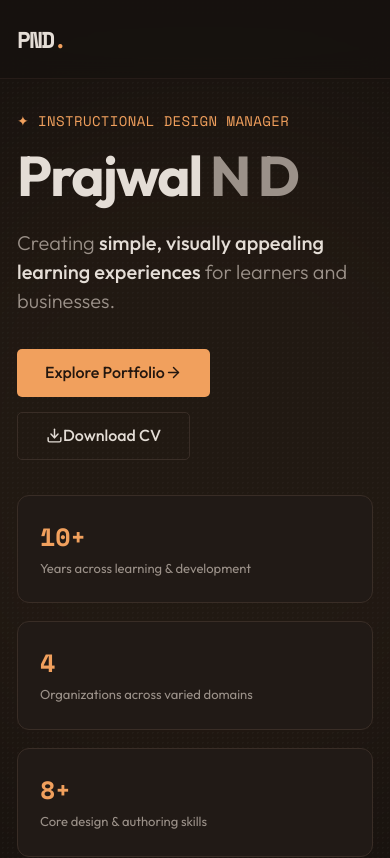
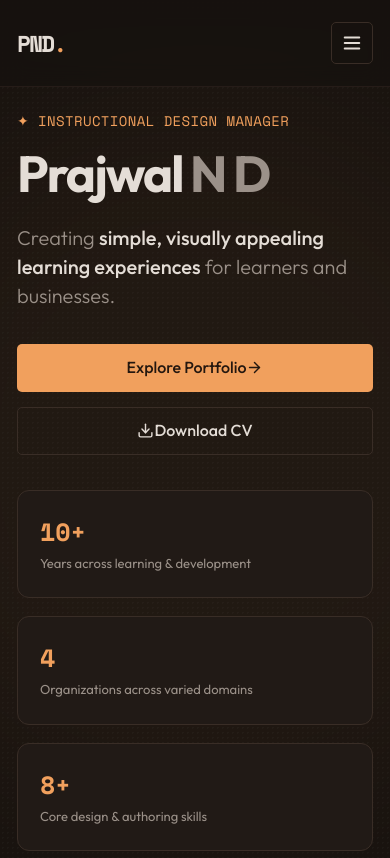
Before and after one commit to Ccynthiafds94/Prajwal_ND_Portfolio, a Next.js app: page / in a window 390 px wide. Shown: the top 858 px of the page. Built offline with nearby package versions, Linux system fonts and the light colour scheme.

Commit message:
Portfolio Mobile CSS changes

```diff
--- a/app/globals.css
+++ b/app/globals.css
@@ -71,6 +71,25 @@ a {
 nav {
   display: flex;
   gap: 30px
+}
+
+.menu-toggle {
+  display: none;
+  align-items: center;
+  justify-content: center;
+  width: 42px;
+  height: 42px;
+  padding: 0;
+  border: 1px solid var(--border);
+  border-radius: 5px;
+  background: transparent;
+  color: var(--fg);
+  cursor: pointer
+}
+
+.menu-toggle:hover {
+  border-color: var(--accent);
+  color: var(--accent)
 }
 
 nav a {
@@ -502,7 +521,35 @@ footer {
 
 @media(max-width:780px) {
   nav {
+    display: none;
+    position: absolute;
+    top: calc(100% + 1px);
+    left: 17px;
+    right: 17px;
+    flex-direction: column;
+    gap: 0;
+    padding: 10px;
+    background: var(--card);
+    border: 1px solid var(--border);
+    border-radius: 8px;
+    box-shadow: 0 18px 40px #00000040
+  }
+
+  nav.open {
+    display: flex
+  }
+
+  nav a {
+    padding: 12px 10px;
+    font-size: 15px
+  }
+
+  nav a.active:after {
     display: none
+  }
+
+  .menu-toggle {
+    display: inline-flex
   }
 
   .talk {
@@ -516,7 +563,27 @@ footer {
 
   .hero h1,
   .page-hero h1 {
-    letter-spacing: -2px
+    letter-spacing: -2px;
+    font-size: clamp(42px, 13vw, 68px)
+  }
+
+  .hero,
+  .page-hero {
+    padding: 110px 0 60px
+  }
+
+  .hero p,
+  .page-hero p {
+    font-size: 20px
+  }
+
+  .actions {
+    align-items: stretch;
+    flex-direction: column
+  }
+
+  .btn {
+    width: 100%
   }
 
   .cards,
--- a/components/Navbar.tsx
+++ b/components/Navbar.tsx
@@ -3,6 +3,8 @@
 import Link from 'next/link';
 import { usePathname } from 'next/navigation';
 import { motion } from 'framer-motion';
+import { Menu, X } from 'lucide-react';
+import { useState } from 'react';
 
 const items = [
   ['About', '/about'],
@@ -14,6 +16,7 @@ const items = [
 
 export default function Navbar() {
   const path = usePathname();
+  const [menuOpen, setMenuOpen] = useState(false);
 
   return (
     <motion.header initial={{ y: -80 }} animate={{ y: 0 }} className="navbar">
@@ -22,12 +25,13 @@ export default function Navbar() {
           PND<span>.</span>
         </Link>
 
-        <nav>
+        <nav className={menuOpen ? 'open' : ''}>
           {items.map(([name, href]) => (
             <Link
               key={href}
               href={href}
               className={path === href ? 'active' : ''}
+              onClick={() => setMenuOpen(false)}
             >
               {name}
             </Link>
@@ -37,6 +41,16 @@ export default function Navbar() {
         <Link href="/contact" className="talk">
           Let's Talk
         </Link>
+
+        <button
+          type="button"
+          className="menu-toggle"
+          aria-label={menuOpen ? 'Close navigation menu' : 'Open navigation menu'}
+          aria-expanded={menuOpen}
+          onClick={() => setMenuOpen(!menuOpen)}
+        >
+          {menuOpen ? <X size={22} /> : <Menu size={22} />}
+        </button>
       </div>
     </motion.header>
   );
```
